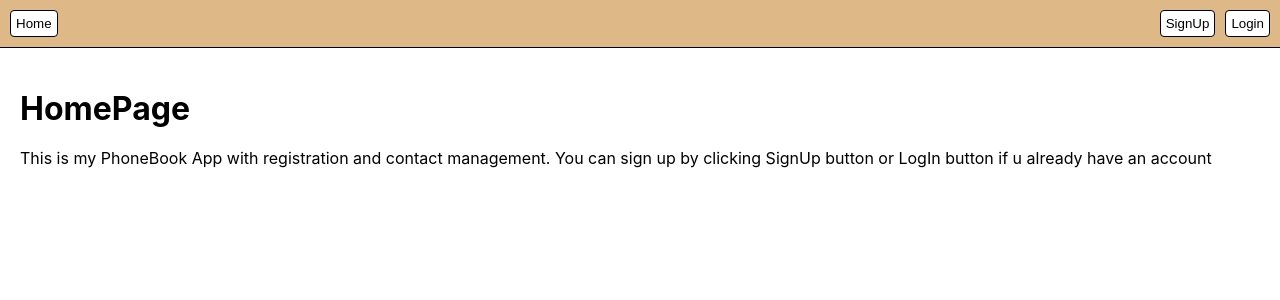
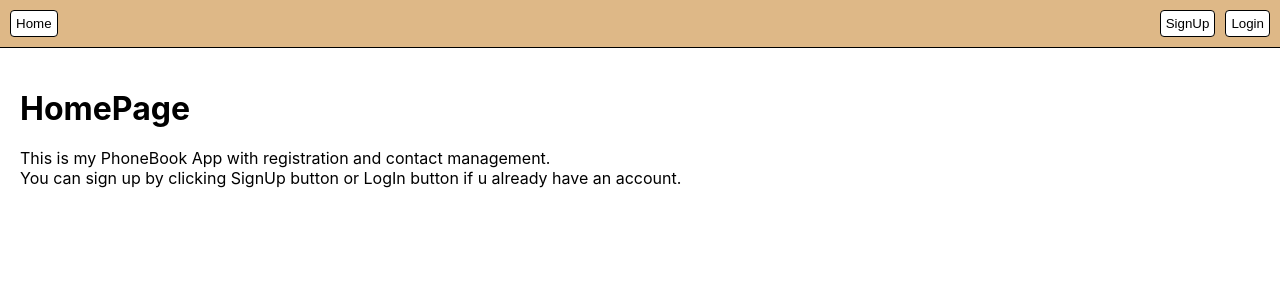
Before and after one commit to TONYGUDIMA/Phonebook-React-app, a React (Create React App) app: page /home in a window 1280 px wide. Shown: the top 300 px of the page. Built offline with nearby package versions, Linux system fonts and the light colour scheme.

Commit message:
Update Home.jsx

```diff
--- a/src/components/Pages/Home.jsx
+++ b/src/components/Pages/Home.jsx
@@ -4,10 +4,10 @@ function Home() {
   return (
     <div className={css.container}>
       <h1>HomePage</h1>
+      <p>This is my PhoneBook App with registration and contact management.</p>
       <p>
-        This is my PhoneBook App with registration and contact management. You
-        can sign up by clicking SignUp button or LogIn button if u already have
-        an account
+        You can sign up by clicking SignUp button or LogIn button if u already
+        have an account.
       </p>
     </div>
   );
```
